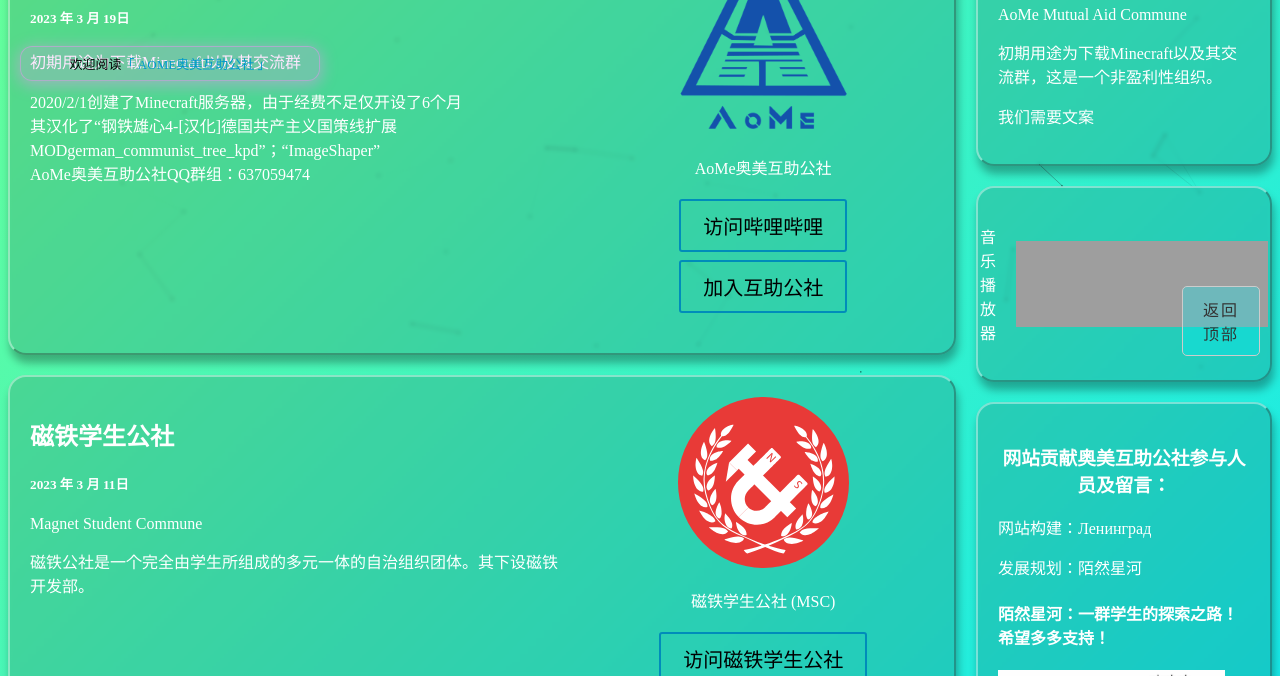
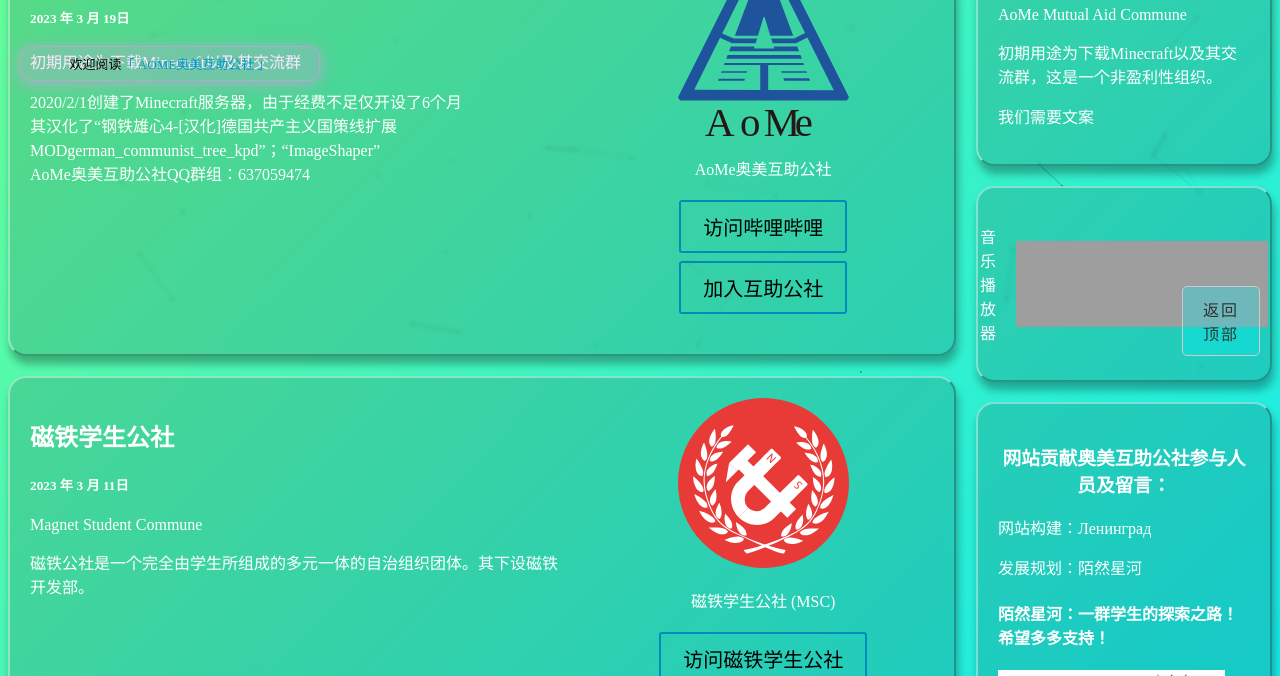
Before and after one commit to AOME-C/www, a plain HTML site: page index.html in a window 1280 px wide. Shown: the part 424-1100 px from the top of the page. Drawn offline with Linux system fonts and the light colour scheme; no server answers; grey boxes are pictures that could not be loaded.

Commit message:
Update index.html
Signed-off-by: AoMe 奥美互助公社 <128621555+AOME-C@users.noreply.github.com>

```diff
--- a/index.html
+++ b/index.html
@@ -53,7 +53,7 @@ setTimeout(myfun,3000);
 	  </p>
 	  </div>
 	  <div class="photocolumnright" style="text-align: center;">
-	  <img src="./index.files/aome.png" style="max-width:50%;overflow:hidden;">
+	  <img src="./index.files/aome.svg" style="max-width:50%;overflow:hidden;">
 	  <p>AoMe奥美互助公社</p>
 	  <p>
 	  <a href="https://space.bilibili.com/648267322">
```
